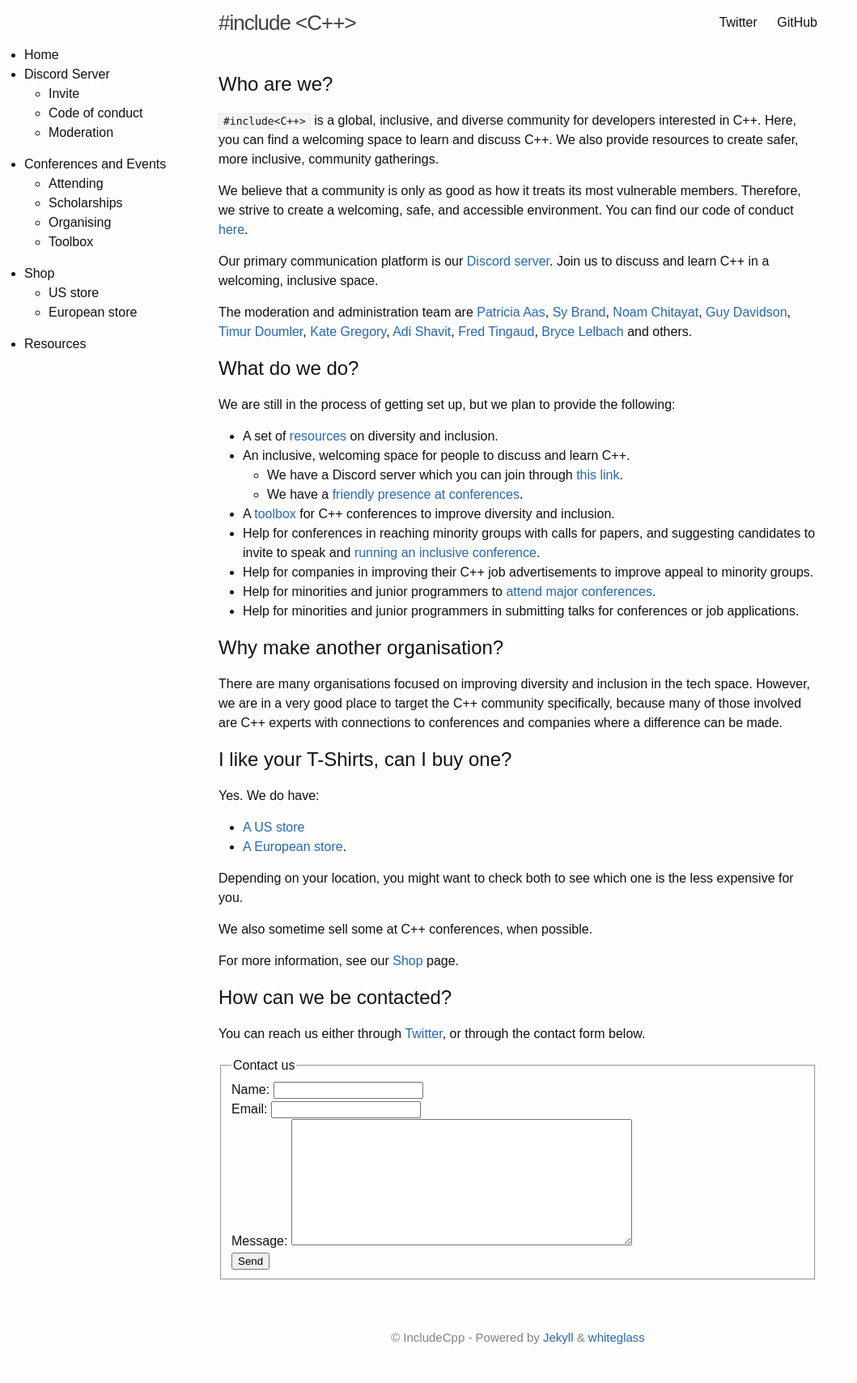
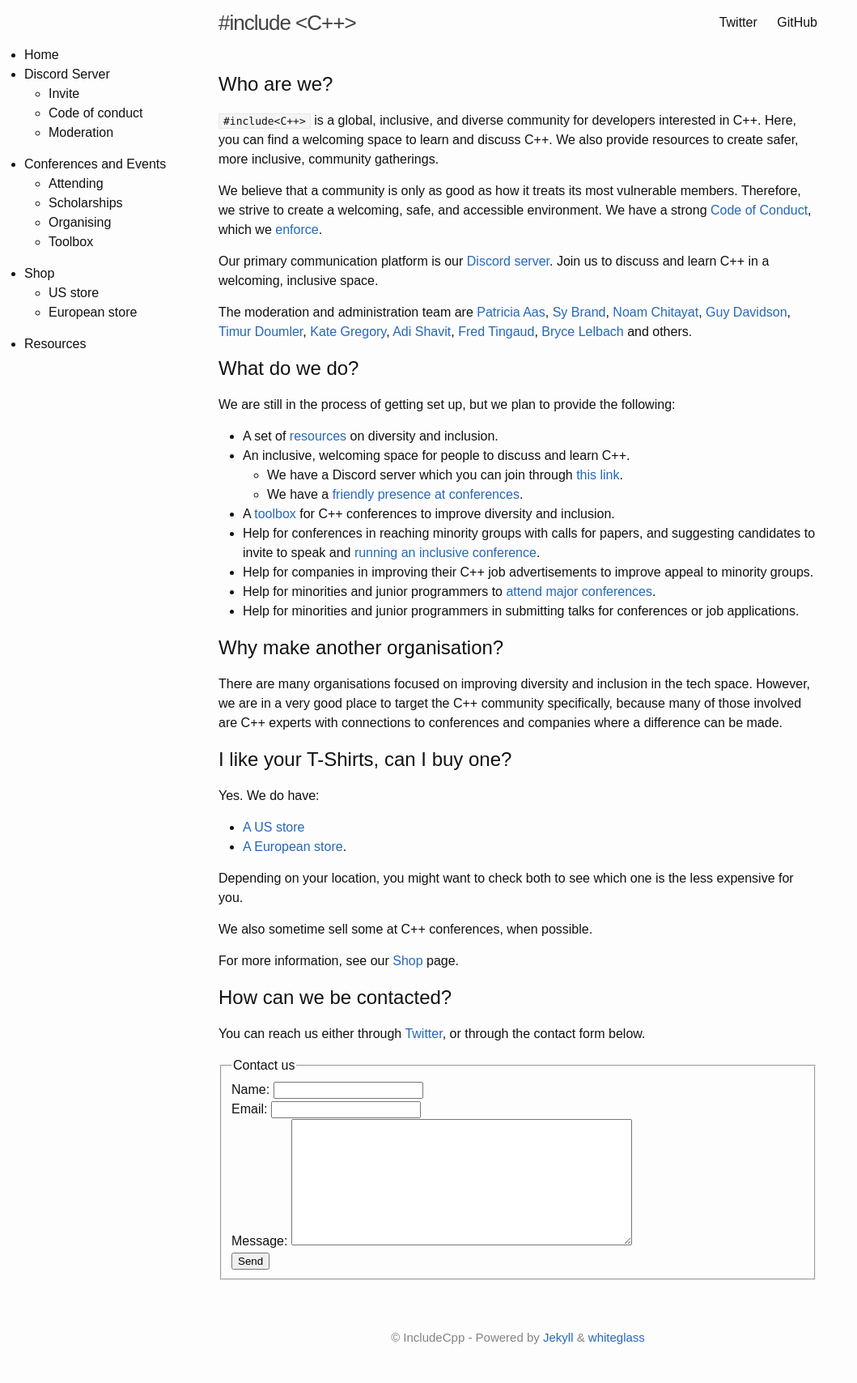
Before and after one commit to include-cpp/include-cpp.github.io, a Jekyll site: the page built from index.md, in a window 1280 px wide. Shown: the whole page at 81% size, without its empty margins (0-1059 px from the left). Built offline with Jekyll 4.4.1, drawn with Linux system fonts in a browser that asks for light colours; our own code applies the rules of GitHub Pages for plain Markdown files.

Commit message:
Remove Here link

```diff
--- a/index.md
+++ b/index.md
@@ -6,7 +6,7 @@ layout: home
 
 `#include<C++>` is a global, inclusive, and diverse community for developers interested in C++. Here, you can find a welcoming space to learn and discuss C++. We also provide resources to create safer, more inclusive, community gatherings.
 
-We believe that a community is only as good as how it treats its most vulnerable members. Therefore, we strive to create a welcoming, safe, and accessible environment. You can find our code of conduct [here](/code-of-conduct).
+We believe that a community is only as good as how it treats its most vulnerable members. Therefore, we strive to create a welcoming, safe, and accessible environment. We have a strong [Code of Conduct](/code-of-conduct), which we [enforce](/moderation).
 
 Our primary communication platform is our [Discord server](https://discord.gg/ZPErMGW). Join us to discuss and learn C++ in a welcoming, inclusive space.
 
```
